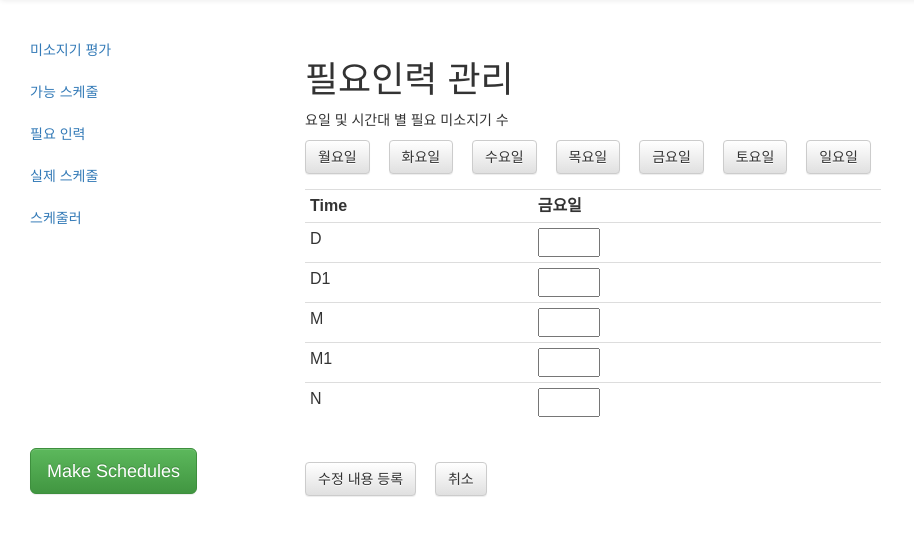
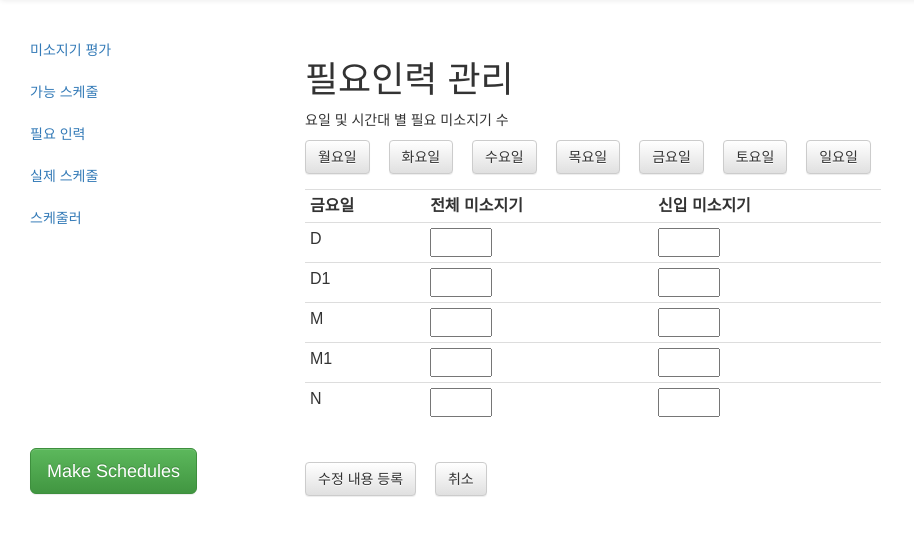
Before and after one commit to geniyong/schedule_manager, a Django app: a page that uses project/template/plan/manager_needs_update.html in a window 1280 px wide. Shown: the part 52-588 px from the top of the page, without its empty margins (0-914 px from the left). Run offline with Django 3.2, Linux system fonts and the light colour scheme; some libraries are stand-ins or nearby versions.

Commit message:
needs for newcomer field add

```diff
--- a/project/miso/admin.py
+++ b/project/miso/admin.py
@@ -11,7 +11,7 @@ admin.site.register(Staff, StaffAdmin)
 
 
 class DayAdmin(admin.ModelAdmin):
-    list_display = ('id', 'day', 'time', 'needs')
+    list_display = ('id', 'day', 'time', 'needs', 'needs_newcomer')
 
 
 admin.site.register(Day, DayAdmin)
--- a/project/miso/models.py
+++ b/project/miso/models.py
@@ -44,9 +44,11 @@ class Day (models.Model):
         ('M1', '늦미들'),
         ('N', '마감'),
     )
+
     day = models.CharField(max_length=10, choices=day_opt)
     time = models.CharField(max_length=5,choices=time_opt)
     needs = models.IntegerField(blank=True, default=5)
+    needs_newcomer = models.IntegerField(blank=True, default=2)
 
     class Meta:
         unique_together = ('day', 'time')
--- a/project/miso/views.py
+++ b/project/miso/views.py
@@ -163,15 +163,24 @@ def manageNeedsUpdate(request, day):
 
     elif request.method == 'POST':
         post = request.POST
+        print(post)
         currentday = day
-        print(post)
         for time in timeList:
             forupdate = Day.objects.filter(day=currentday)
-            needs = post.get(time)
-            if needs == '':
-                continue
-            forupdate=forupdate.get(time=time)
-            forupdate.needs = needs
+            needsList = post.getlist(time)
+            forupdate = forupdate.get(time=time)
+
+            if needsList[0] == '':
+                if needsList[1] == '':
+                    forupdate.needs_newcomer = int(forupdate.needs) // 3
+                else:
+                    forupdate.needs_newcomer= needsList[1]
+            else:
+                forupdate.needs = needsList[0]
+                if needsList[1] == '':
+                    forupdate.needs_newcomer = int(forupdate.needs) // 3
+                else:
+                    forupdate.needs_newcomer= needsList[1]
             forupdate.save()
 
         return redirect('/manager/hr/')
--- a/project/template/plan/manager_needs_update.html
+++ b/project/template/plan/manager_needs_update.html
@@ -131,8 +131,9 @@
 
           <table class="table table-condensed">
           <tr>
-            <th>Time</th>
             <th>{{currentDay}}</th>
+            <th>전체 미소지기</th>
+            <th>신입 미소지기</th>
           </tr>
 
 
@@ -141,6 +142,9 @@
           {% for time in timeList %}
           <tr>
             <td>{{time}}</td>
+            <th>
+              <input type="number" name={{time}} min="3", max="30" value="">
+            </th>
             <th>
               <input type="number" name={{time}} min="3", max="30" value="">
             </th>
```
Also changed, not shown: project/db.sqlite3, project/miso/migrations/0010_day_needs_newcomer.py (added).
